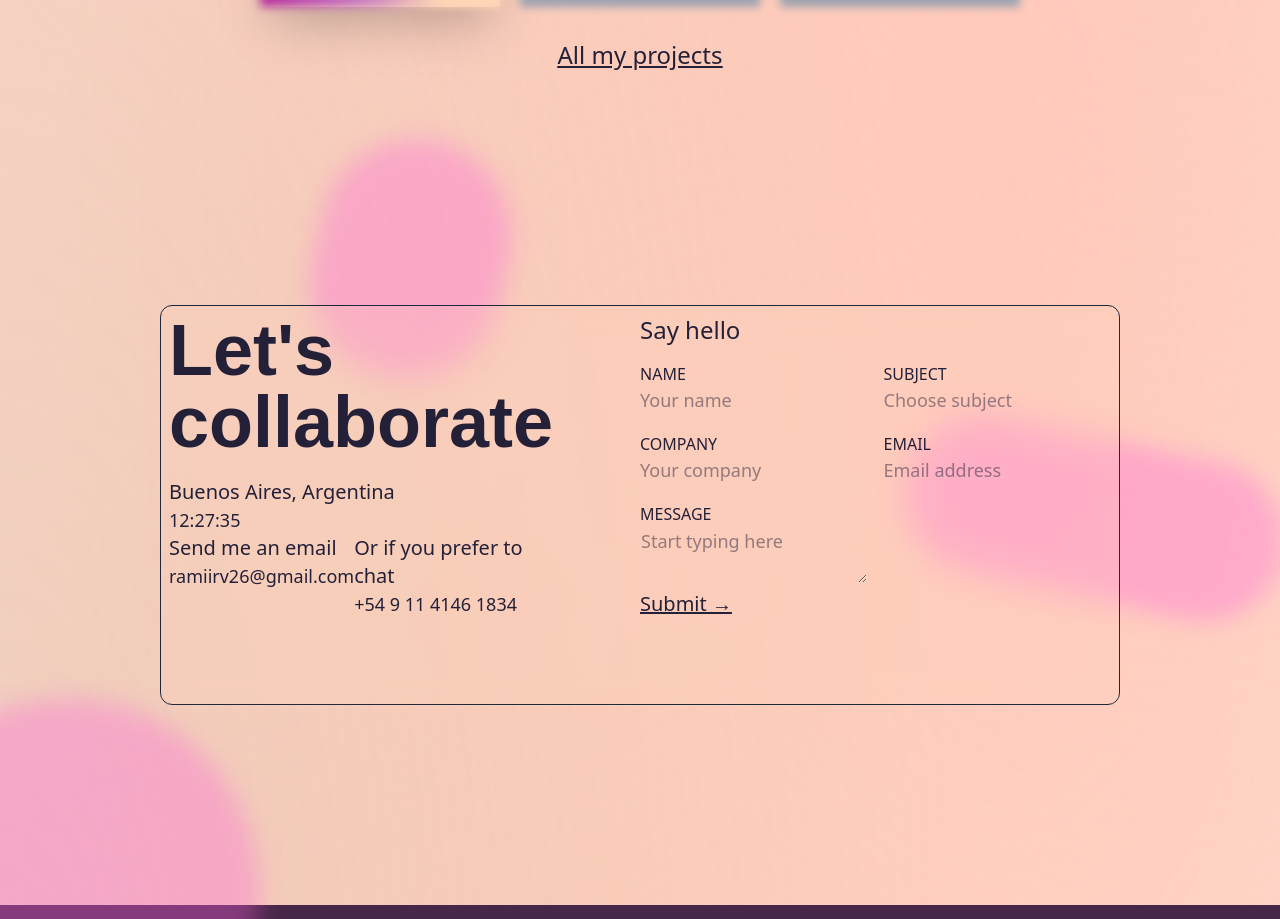
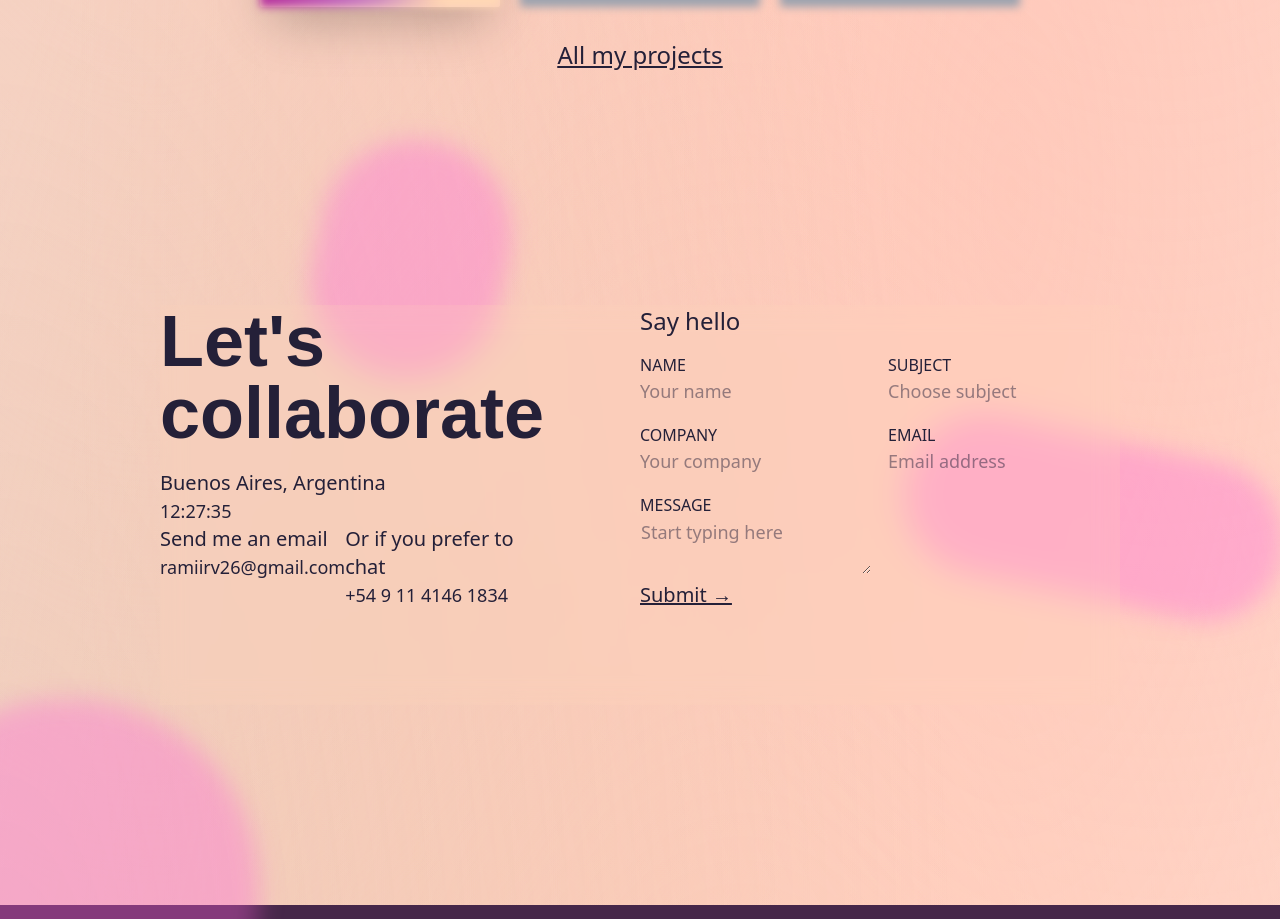
Before and after one commit to RRodriguezViegas/portfolio, a React (Vite) app: page / in a window 1280 px wide. Shown: the part 1735-2654 px from the top of the page. Built offline with nearby package versions, Linux system fonts and the light colour scheme; a web font is replaced by a local one.

Commit message:
safari la conch de tu madre

```diff
--- a/src/components/Contact.jsx
+++ b/src/components/Contact.jsx
@@ -88,11 +88,23 @@ function Contact() {
 
   return (
     <div className="about-bg z-0 relative section h-screen flex items-center justify-center text-[#242038]">
-      <div className="parallax-circle -left-40 -bottom-40 absolute -z-10 rounded-full w-96 h-96 bg-[#ff61dd57] blur-md" />
-      <div className="parallax-pill left-3/4 absolute -z-10 rounded-full w-96 h-40 rotate-12 bg-[#ff61dd57] blur-md" />
-      <div className="parallax-oval left-1/4 top-8 absolute -z-10 rounded-full w-48 h-60 rotate-12 bg-[#ff61dd57] blur-md" />
+      <div
+        className="parallax-circle -left-40 -bottom-40 absolute -z-10 rounded-full w-96 h-96 bg-[#ff61dd57] blur-md"
+        style={{ willChange: "filter, transform" }}
+      />
+      <div
+        className="parallax-pill left-3/4 absolute -z-10 rounded-full w-96 h-40 rotate-12 bg-[#ff61dd57] blur-md"
+        style={{ willChange: "filter, transform" }}
+      />
+      <div
+        className="parallax-oval left-1/4 top-8 absolute -z-10 rounded-full w-48 h-60 rotate-12 bg-[#ff61dd57] blur-md"
+        style={{ willChange: "filter, transform" }}
+      />
 
-      <div className="w-3/4 h-5/6 lg:h-3/6 flex flex-col lg:flex-row  bg-[#ffd4b82d] rounded-xl border border-slate-800 p-2 backdrop-blur-md">
+      <div
+        className="ct-appear w-3/4 h-5/6 lg:h-3/6 flex flex-col lg:flex-row  bg-[#ffd4b82d] rounded-xlp-2 backdrop-blur-md"
+        style={{ willChange: "filter, transform" }}
+      >
         <section className="w-full lg:w-1/2 h-3/4 flex flex-col justify-between">
           <div>
             <h1 className="MuseoModerno text-7xl pb-5">Let's collaborate</h1>
```
